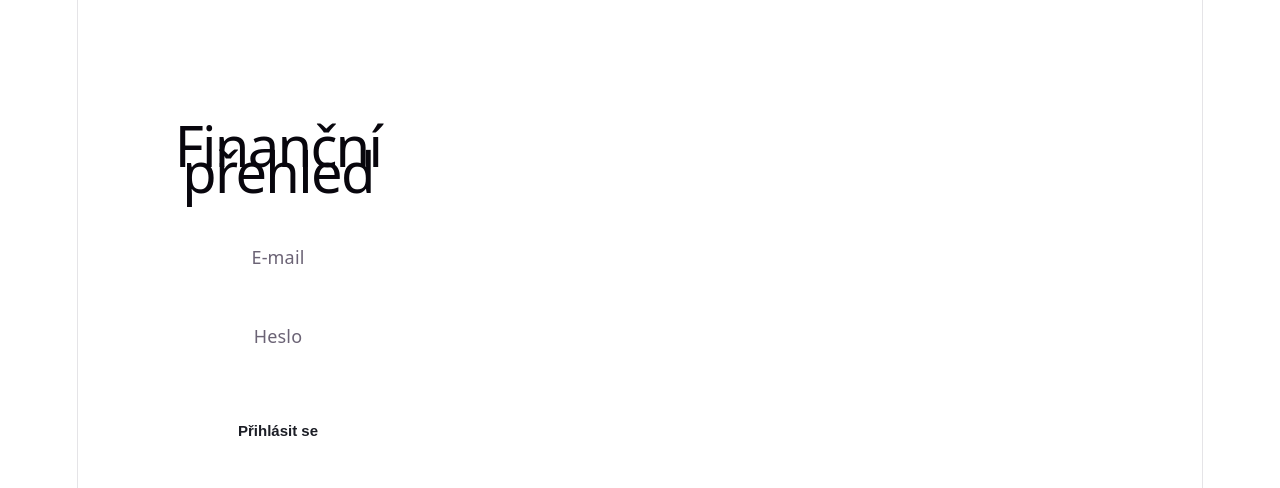
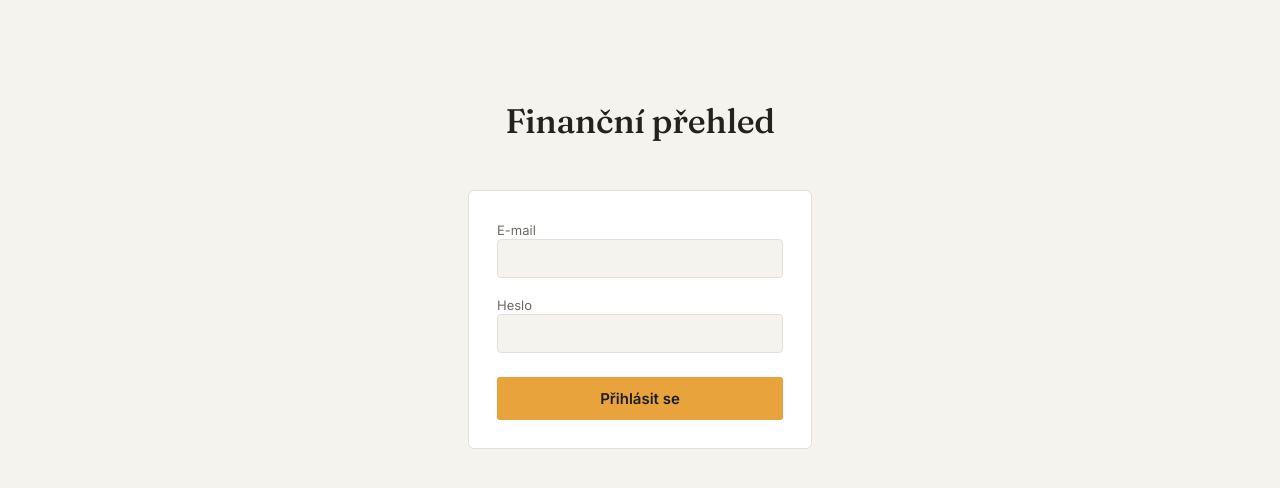
Before and after one commit to dusan1177/moje_penezenka, a React (Vite) app: page / in a window 1280 px wide. Shown: the top 488 px of the page. Built offline with nearby package versions, Linux system fonts and the light colour scheme.

Commit message:
change css

```diff
--- a/src/index.css
+++ b/src/index.css
@@ -1,111 +1,270 @@
+@import url('https://fonts.googleapis.com/css2?family=Fraunces:ital,opsz,wght@0,9..144,400;0,9..144,500;0,9..144,600;1,9..144,500&family=Inter:wght@400;500;600&display=swap');
+
 :root {
-  --text: #6b6375;
-  --text-h: #08060d;
-  --bg: #fff;
-  --border: #e5e4e7;
-  --code-bg: #f4f3ec;
-  --accent: #aa3bff;
-  --accent-bg: rgba(170, 59, 255, 0.1);
-  --accent-border: rgba(170, 59, 255, 0.5);
-  --social-bg: rgba(244, 243, 236, 0.5);
-  --shadow:
-    rgba(0, 0, 0, 0.1) 0 10px 15px -3px, rgba(0, 0, 0, 0.05) 0 4px 6px -2px;
-
-  --sans: system-ui, 'Segoe UI', Roboto, sans-serif;
-  --heading: system-ui, 'Segoe UI', Roboto, sans-serif;
-  --mono: ui-monospace, Consolas, monospace;
-
-  font: 18px/145% var(--sans);
-  letter-spacing: 0.18px;
-  color-scheme: light dark;
-  color: var(--text);
-  background: var(--bg);
-  font-synthesis: none;
-  text-rendering: optimizeLegibility;
-  -webkit-font-smoothing: antialiased;
-  -moz-osx-font-smoothing: grayscale;
-
-  @media (max-width: 1024px) {
-    font-size: 16px;
-  }
-}
-
-@media (prefers-color-scheme: dark) {
-  :root {
-    --text: #9ca3af;
-    --text-h: #f3f4f6;
-    --bg: #16171d;
-    --border: #2e303a;
-    --code-bg: #1f2028;
-    --accent: #c084fc;
-    --accent-bg: rgba(192, 132, 252, 0.15);
-    --accent-border: rgba(192, 132, 252, 0.5);
-    --social-bg: rgba(47, 48, 58, 0.5);
-    --shadow:
-      rgba(0, 0, 0, 0.4) 0 10px 15px -3px, rgba(0, 0, 0, 0.25) 0 4px 6px -2px;
-  }
-
-  #social .button-icon {
-    filter: invert(1) brightness(2);
-  }
-}
-
-#root {
-  width: 1126px;
-  max-width: 100%;
-  margin: 0 auto;
-  text-align: center;
-  border-inline: 1px solid var(--border);
-  min-height: 100svh;
-  display: flex;
-  flex-direction: column;
+  --bg: #1C1E26;
+  --bg-card: #242730;
+  --bg-card-hover: #2A2D38;
+  --line: #363A47;
+  --text: #EDEBE4;
+  --text-dim: #9A9CA8;
+  --text-faint: #6B6D78;
+  --amber: #E8A33D;
+  --amber-dim: #8A6A38;
+  --green: #6FBF8B;
+  --green-dim: #4A7A5C;
+  --blue: #7C9CF0;
+  --serif: 'Fraunces', serif;
+  --sans: 'Inter', sans-serif;
   box-sizing: border-box;
 }
 
+* { box-sizing: border-box; }
+
 body {
   margin: 0;
+  background: var(--bg);
+  color: var(--text);
+  font-family: var(--sans);
+  -webkit-font-smoothing: antialiased;
+  min-height: 100vh;
 }
 
-h1,
-h2 {
-  font-family: var(--heading);
-  font-weight: 500;
-  color: var(--text-h);
+.wrap {
+  max-width: 920px;
+  margin: 0 auto;
+  padding: 56px 28px 80px;
+}
+
+header {
+  display: flex;
+  justify-content: space-between;
+  align-items: baseline;
+  margin-bottom: 48px;
+  border-bottom: 1px solid var(--line);
+  padding-bottom: 24px;
 }
 
 h1 {
-  font-size: 56px;
-  letter-spacing: -1.68px;
-  margin: 32px 0;
-  @media (max-width: 1024px) {
-    font-size: 36px;
-    margin: 20px 0;
-  }
-}
-h2 {
-  font-size: 24px;
-  line-height: 118%;
-  letter-spacing: -0.24px;
-  margin: 0 0 8px;
-  @media (max-width: 1024px) {
-    font-size: 20px;
-  }
-}
-p {
+  font-family: var(--serif);
+  font-weight: 500;
+  font-size: 34px;
   margin: 0;
+  letter-spacing: -0.01em;
 }
 
-code,
-.counter {
-  font-family: var(--mono);
-  display: inline-flex;
-  border-radius: 4px;
-  color: var(--text-h);
+.logout {
+  font-family: var(--sans);
+  font-size: 13px;
+  color: var(--text-dim);
+  background: none;
+  border: 1px solid var(--line);
+  padding: 8px 16px;
+  border-radius: 3px;
+  cursor: pointer;
+  transition: border-color .15s ease, color .15s ease;
 }
 
-code {
+.logout:hover { border-color: var(--text-dim); color: var(--text); }
+
+/* HERO NUMBERS */
+.hero {
+  display: grid;
+  grid-template-columns: 1.4fr 1fr;
+  gap: 2px;
+  background: var(--line);
+  border-radius: 4px;
+  overflow: hidden;
+  margin-bottom: 56px;
+}
+
+.hero-main {
+  background: var(--bg-card);
+  padding: 36px 32px;
+}
+
+.hero-side {
+  background: var(--bg-card);
+  display: flex;
+  flex-direction: column;
+}
+
+.hero-side > div {
+  flex: 1;
+  padding: 20px 28px;
+  display: flex;
+  flex-direction: column;
+  justify-content: center;
+}
+
+.hero-side > div + div { border-top: 1px solid var(--line); }
+
+.label {
+  font-size: 13px;
+  color: var(--text-dim);
+  margin: 0 0 10px;
+}
+
+.big-number {
+  font-family: var(--serif);
+  font-weight: 500;
+  font-size: 56px;
+  color: var(--green);
+  line-height: 1;
+  margin: 0;
+  font-variant-numeric: tabular-nums;
+}
+
+.big-number sup { font-size: 24px; font-weight: 400; margin-left: 4px; color: var(--text-dim); }
+
+.mid-number {
+  font-family: var(--serif);
+  font-weight: 500;
+  font-size: 28px;
+  margin: 0;
+  font-variant-numeric: tabular-nums;
+}
+
+.mid-number.amber { color: var(--amber); }
+
+.sub-note {
+  font-size: 12px;
+  color: var(--text-faint);
+  margin-top: 6px;
+}
+
+/* SECTIONS */
+section { margin-bottom: 48px; }
+
+h2 {
+  font-family: var(--serif);
+  font-weight: 500;
+  font-size: 20px;
+  margin: 0 0 20px;
+  color: var(--text);
+}
+
+h2 .count {
+  font-family: var(--sans);
+  font-size: 13px;
+  color: var(--text-faint);
+  font-weight: 400;
+  margin-left: 10px;
+}
+
+/* ACCOUNTS */
+.accounts {
+  display: grid;
+  grid-template-columns: repeat(2, 1fr);
+  gap: 1px;
+  background: var(--line);
+  border: 1px solid var(--line);
+  border-radius: 4px;
+  overflow: hidden;
+}
+
+.account {
+  background: var(--bg-card);
+  padding: 18px 22px;
+  transition: background .15s ease;
+}
+
+.account:hover { background: var(--bg-card-hover); }
+
+.account-name {
+  font-size: 13px;
+  color: var(--text-dim);
+  margin-bottom: 10px;
+}
+
+.account-input-row {
+  display: flex;
+  align-items: baseline;
+  gap: 6px;
+}
+
+.account input {
+  background: none;
+  border: none;
+  border-bottom: 1px solid transparent;
+  color: var(--text);
+  font-family: var(--serif);
+  font-size: 22px;
+  font-weight: 500;
+  width: 100%;
+  padding: 2px 0;
+  font-variant-numeric: tabular-nums;
+}
+
+.account input:focus {
+  outline: none;
+  border-bottom-color: var(--amber);
+}
+
+.account-currency { font-size: 13px; color: var(--text-faint); }
+
+/* PAYMENTS */
+.payments {
+  display: flex;
+  flex-direction: column;
+  gap: 1px;
+  background: var(--line);
+  border: 1px solid var(--line);
+  border-radius: 4px;
+  overflow: hidden;
+}
+
+.payment {
+  background: var(--bg-card);
+  display: flex;
+  align-items: center;
+  gap: 14px;
+  padding: 14px 20px;
   font-size: 15px;
-  line-height: 135%;
-  padding: 4px 8px;
-  background: var(--code-bg);
 }
+
+.payment.done { background: #202229; }
+
+.check {
+  width: 18px;
+  height: 18px;
+  border-radius: 3px;
+  border: 1.5px solid var(--text-faint);
+  flex-shrink: 0;
+  display: flex;
+  align-items: center;
+  justify-content: center;
+  cursor: pointer;
+  transition: border-color .15s ease, background .15s ease;
+}
+
+.check.checked { background: var(--green-dim); border-color: var(--green); }
+.check.checked::after { content: "✓"; font-size: 12px; color: var(--bg); }
+
+.payment-date { color: var(--text-faint); font-variant-numeric: tabular-nums; width: 70px; flex-shrink: 0; }
+.payment-name { flex: 1; color: var(--text); }
+.payment.done .payment-name { color: var(--text-faint); text-decoration: line-through; text-decoration-color: var(--text-faint); }
+.payment-amount { font-variant-numeric: tabular-nums; color: var(--text-dim); font-size: 14px; }
+.payment.done .payment-amount { color: var(--text-faint); }
+
+footer { text-align: center; color: var(--text-faint); font-size: 12px; margin-top: 60px; }
+
+@media (max-width: 640px) {
+  .wrap { padding: 32px 18px 60px; }
+  h1 { font-size: 26px; }
+  .hero { grid-template-columns: 1fr; }
+  .big-number { font-size: 42px; }
+  .accounts { grid-template-columns: 1fr; }
+}
+
+@media (prefers-color-scheme: light) {
+  :root:not([data-theme="dark"]) {
+    --bg: #F5F3EE;
+    --bg-card: #FFFFFF;
+    --bg-card-hover: #FAF8F3;
+    --line: #E4E0D5;
+    --text: #22221E;
+    --text-dim: #6B6A62;
+    --text-faint: #A5A396;
+  }
+  .payment.done { background: #F0EDE4; }
+}
```
